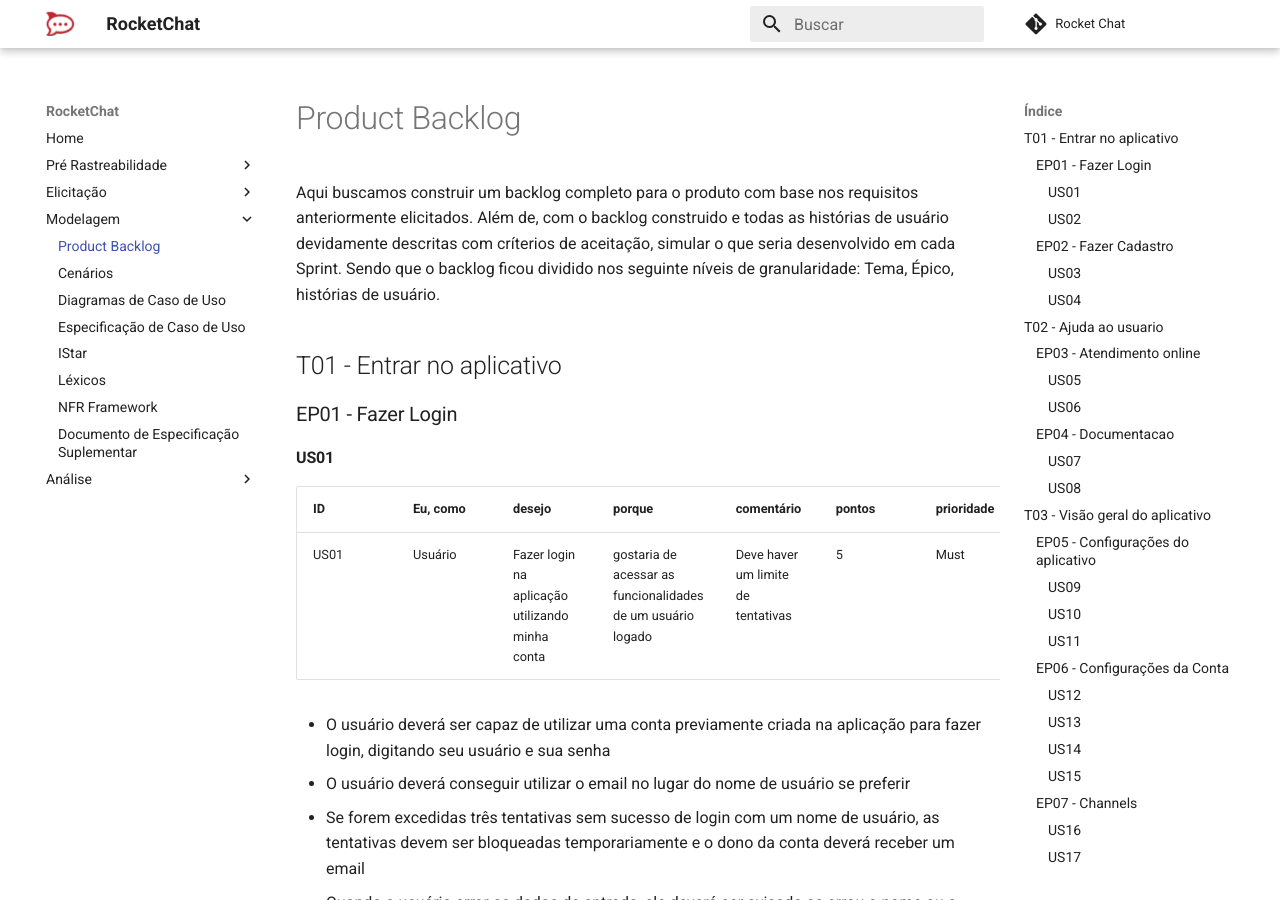
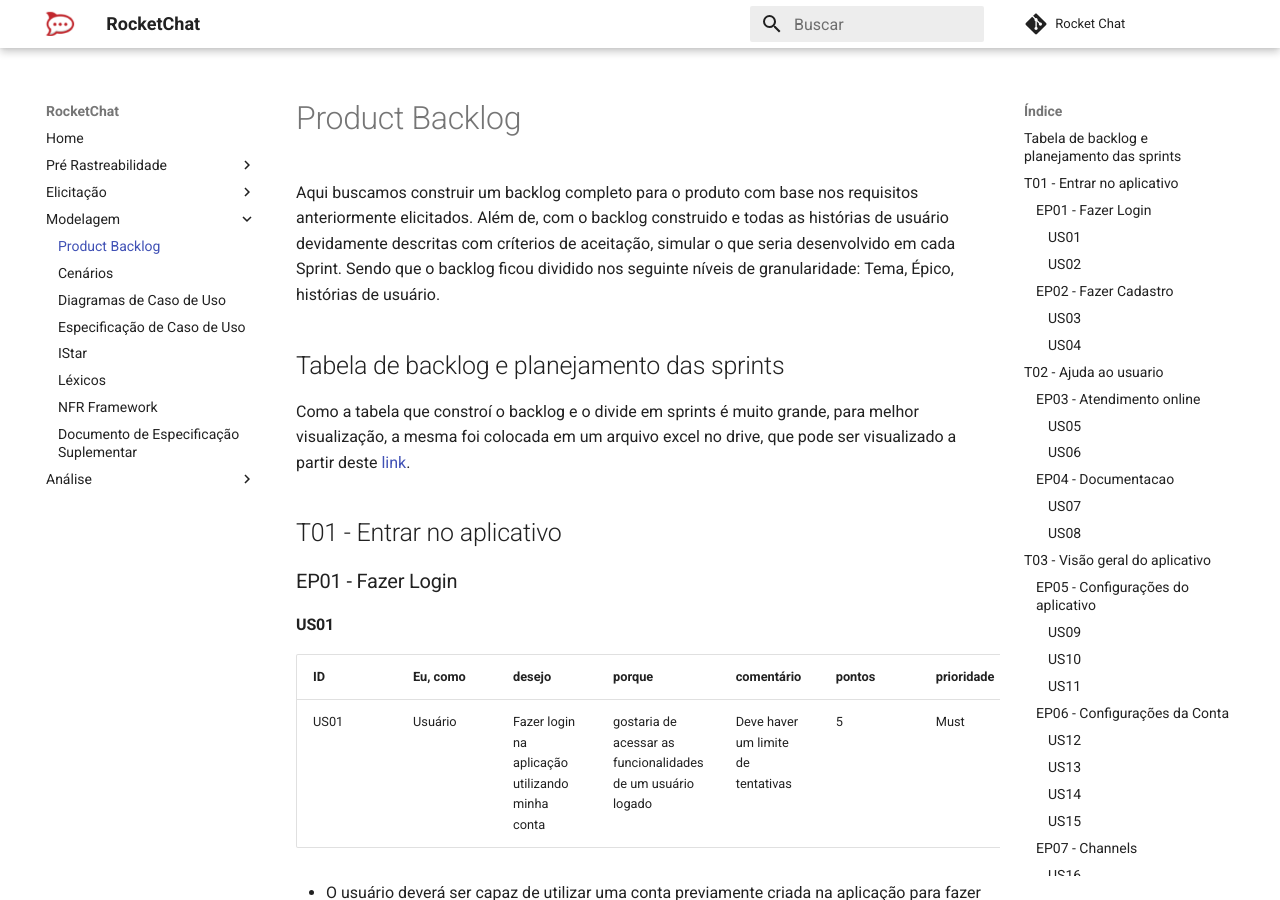
Before and after one commit to MarcosNBJ/2019.1-RocketChat, an MkDocs documentation site: the page built from docs/Modelagem/backlog.md, in a window 1280 px wide and 900 px high. Built offline with MkDocs 1.6.1 and Material for MkDocs 9.7.7, drawn with Linux system fonts in a browser that asks for light colours; comment, search, counter and statistics services are not loaded; some of the changed text lies outside the part shown.

Commit message:
Adding backlog table

```diff
--- a/docs/Modelagem/backlog.md
+++ b/docs/Modelagem/backlog.md
@@ -1,6 +1,9 @@
 # Product Backlog
 
 Aqui buscamos construir um backlog completo para o produto com base nos requisitos anteriormente elicitados. Além de, com o backlog construido e todas as histórias de usuário devidamente descritas com críterios de aceitação, simular o que seria desenvolvido em cada Sprint. Sendo que o backlog ficou dividido nos seguinte níveis de granularidade: Tema, Épico, histórias de usuário.
+
+## Tabela de backlog e planejamento das sprints
+Como a tabela que constroí o backlog e o divide em sprints é muito grande, para melhor visualização, a mesma foi colocada em um arquivo excel no drive, que pode ser visualizado a partir deste [link](https://docs.google.com/spreadsheets/d/1_gxL7uqWzSuB0wnm_buf4MWh9d_7JhUOwTsVjyAAZp0/edit?usp=sharing).
 
 
 ## T01 - Entrar no aplicativo
@@ -913,3 +916,4 @@
 | 11/05/2019 | 2.4 | Adicionado Us no tema de Visão do aplicativo | Lucas Maciel |
 | 11/05/2019 | 2.5 | Inclusão das USs nos épicos Configurações e Mensagens | Lucas Maciel |
 | 18/05/2019 | 2.6 | Inclusão das USs 46-64 | Lucas Maciel |
+| 17/06/2019 | 2.7 | Adição da tablea de backlog no drive | Marcos Nery |
```
